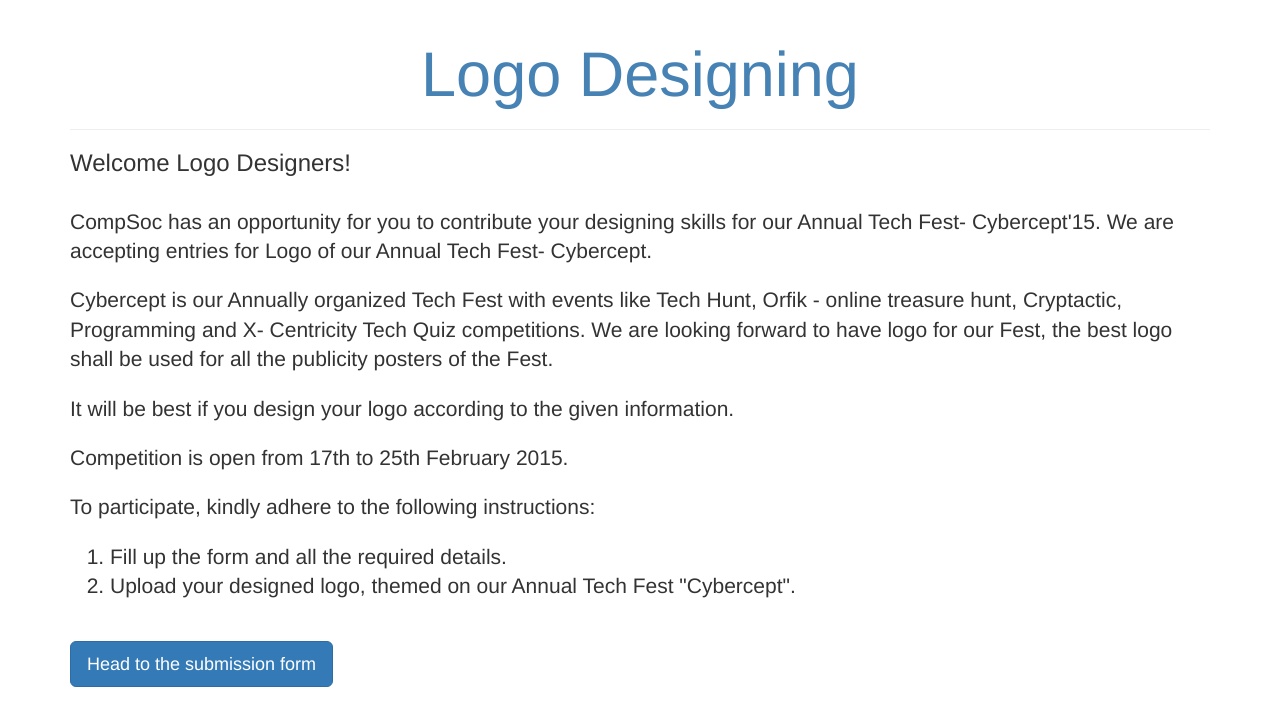
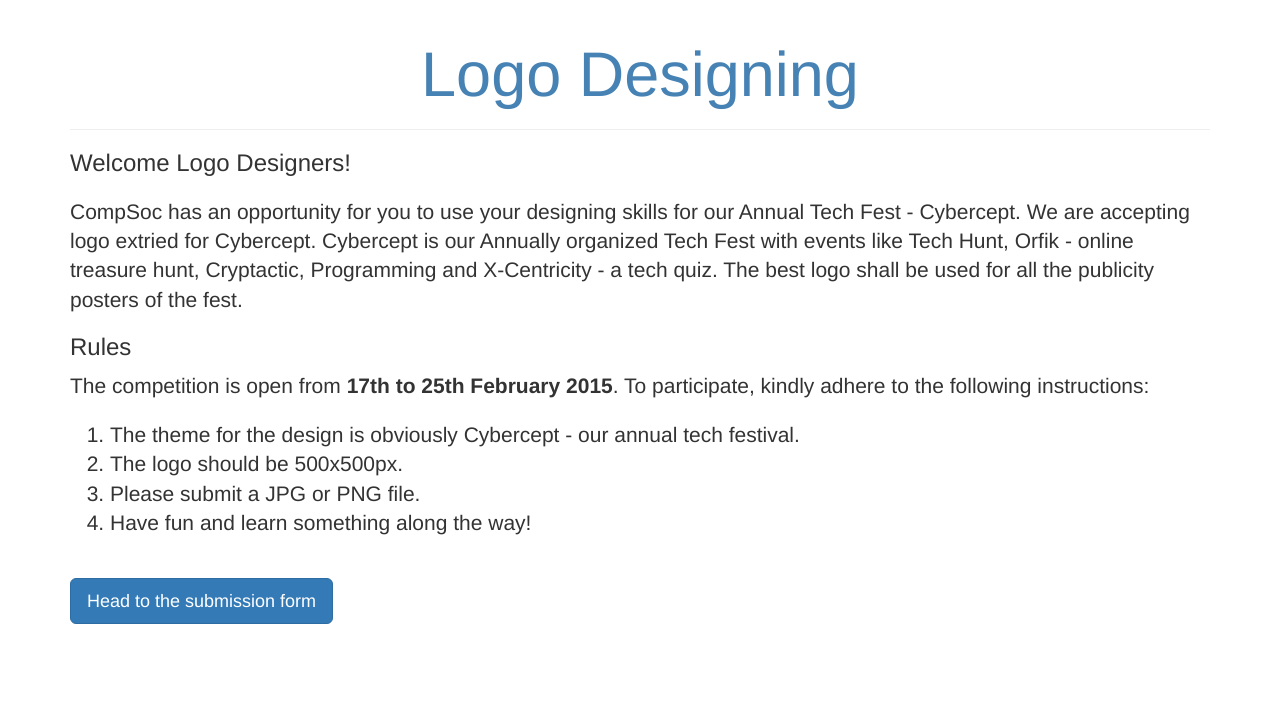
Before and after one commit to compsoc-ssc/compsocssc, a Django app: template logo/templates/logo/home.html in a window 1280 px wide. Shown: the part 51-777 px from the top of the page. Run offline with Django 3.2, Linux system fonts and the light colour scheme; the template is opened without the code that fills it, so the values that code supplies are empty; some libraries are stand-ins or nearby versions.

Commit message:
Restructured logo app views

```diff
--- a/logo/static/logo/css/home.css
+++ b/logo/static/logo/css/home.css
@@ -5,7 +5,7 @@
 }
 
 .logo-subtitle {
-    margin: 20px 0 30px;
+    margin: 20px 0 20px;
 }
 
 .sec-submit {
--- a/logo/templates/logo/home.html
+++ b/logo/templates/logo/home.html
@@ -11,14 +11,14 @@
     <h1 class="logo-title">Logo Designing</h1>
     <hr>
     <h3 class="logo-subtitle">Welcome Logo Designers!</h3>
-    <p class="lead">CompSoc has an opportunity for you to contribute your designing skills for our Annual Tech Fest- Cybercept'15. We are accepting entries for Logo of our Annual Tech Fest- Cybercept.</p>
-    <p class="lead">Cybercept is our Annually organized Tech Fest with events like Tech Hunt, Orfik - online treasure hunt, Cryptactic, Programming and X- Centricity Tech Quiz competitions. We are looking forward to have logo for our Fest, the best logo shall be used for all the publicity posters of the Fest.</p>
-    <p class="lead">It will be best if you design your logo according to the given information.</p>
-    <p class="lead">Competition is open from 17th to 25th February 2015.</p>
-    <p class="lead">To participate, kindly adhere to the following instructions:</p>
+    <p class="lead">CompSoc has an opportunity for you to use your designing skills for our Annual Tech Fest - Cybercept. We are accepting logo extried for Cybercept. Cybercept is our Annually organized Tech Fest with events like Tech Hunt, Orfik - online treasure hunt, Cryptactic, Programming and X-Centricity - a tech quiz. The best logo shall be used for all the publicity posters of the fest.</p>
+    <h3>Rules</h3>
+    <p class="lead">The competition is open from <strong>17th to 25th February 2015</strong>. To participate, kindly adhere to the following instructions: </p>
     <ol class="lead">
-        <li>Fill up the form and all the required details.</li>
-        <li>Upload your designed logo, themed on our Annual Tech Fest "Cybercept".</li>
+        <li>The theme for the design is obviously Cybercept - our annual tech festival.</li>
+        <li>The logo should be 500x500px.</li>
+        <li>Please submit a JPG or PNG file.</li>
+        <li>Have fun and learn something along the way!</li>
     </ol>
     <div class="sec-submit">
         <a href='{% url "logo:submission" %}'><button class="btn btn-primary btn-lg">Head to the submission form</button></a>
--- a/logo/templates/logo/success.html
+++ b/logo/templates/logo/success.html
@@ -1,5 +1,5 @@
 {% extends 'logo/home.html' %}
 
 {% block body %}
-    <h1 style="color: lightgreen; margin: 40px; text-align: center;">SUCCESS</h1>
+    <p style="text-align: center; color: #333;">Thank you for your entry. Stay tuned to our <a href="https://www.facebook.com/TheComputerScienceSocietyStStephensCollege" target="_blank">facebook</a> page or this website for the results :)</p>
 {% endblock %}
--- a/logo/urls.py
+++ b/logo/urls.py
@@ -6,5 +6,4 @@ urlpatterns=patterns('',
     url(r'^$', views.home, name='home'),
     url(r'^submission/$', views.submission, name='submission'),
     url(r'^success/$', views.success, name='success'),
-    # url(r'^instructions/$', views.instructions, name='instructions'),
 )
```
